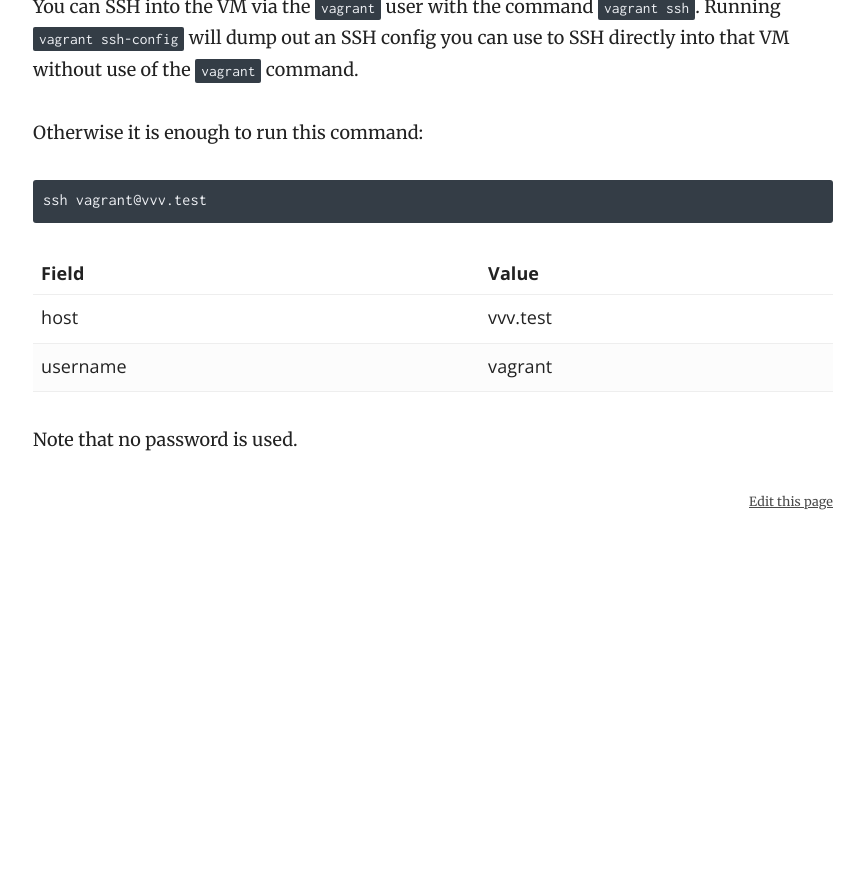
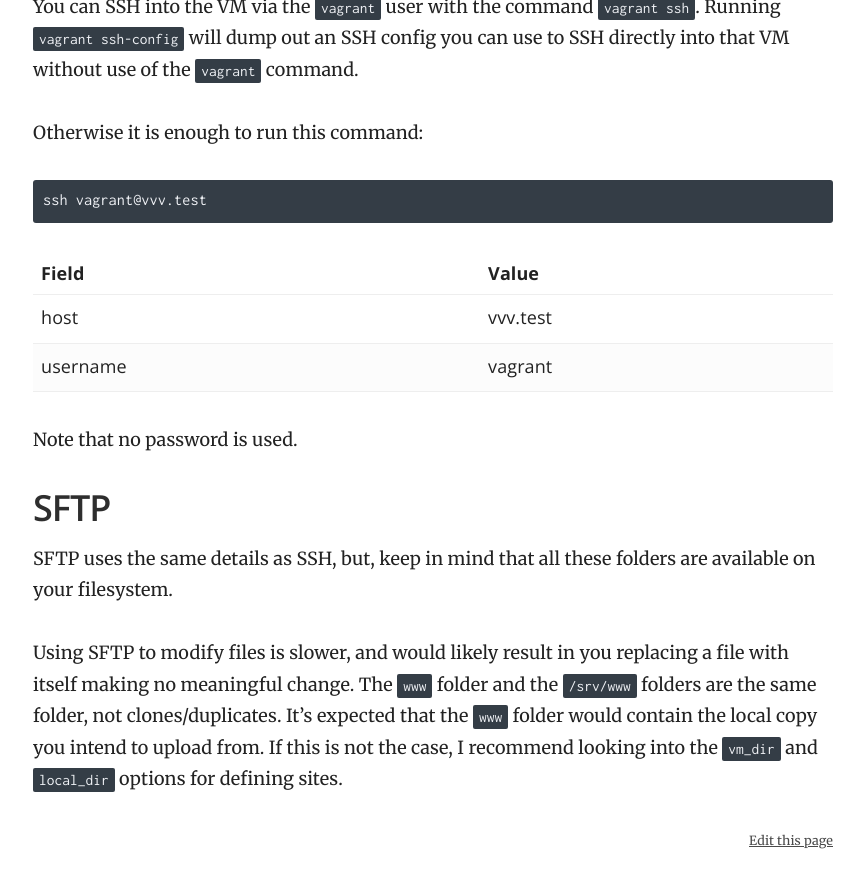
Before and after one commit to Varying-Vagrant-Vagrants/varyingvagrantvagrants.org, a Jekyll site: the page built from docs/en-US/references/default-credentials.md, in a window 1280 px wide and 900 px high, scrolled down 2352 px. Shown: the top 888 px of the window, without its empty margins (357-1221 px from the left). Built offline with Jekyll 4.4.1, drawn with Linux system fonts in a browser that asks for light colours; before the commit the page ends 2913 px from its top, so only the background shows below that.

Commit message:
Update default-credentials.md

```diff
--- a/docs/en-US/references/default-credentials.md
+++ b/docs/en-US/references/default-credentials.md
@@ -78,3 +78,9 @@ ssh vagrant@vvv.test
 | username 	| vagrant 	|
 
 Note that no password is used.
+
+## SFTP
+
+SFTP uses the same details as SSH, but, keep in mind that all these folders are available on your filesystem.
+
+Using SFTP to modify files is slower, and would likely result in you replacing a file with itself making no meaningful change. The `www` folder and the `/srv/www` folders are the same folder, not clones/duplicates. It's expected that the `www` folder would contain the local copy you intend to upload from. If this is not the case, I recommend looking into the `vm_dir` and `local_dir` options for defining sites.
```
